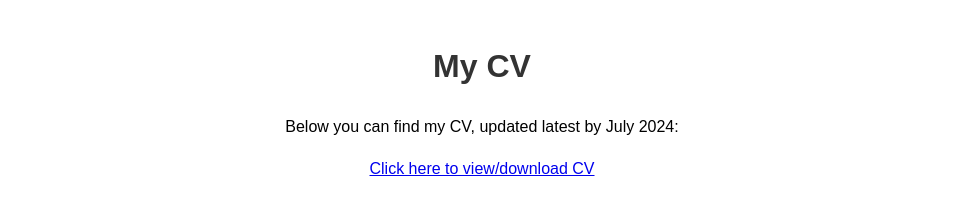
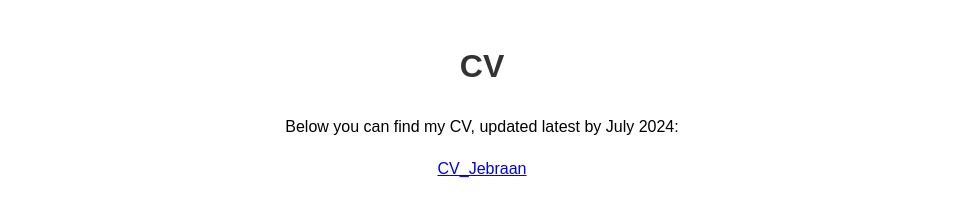
Before and after one commit to proxima786/example.github.io, a plain HTML site: page cv.html in a window 1280 px wide. Shown: the top 199 px of the page, without its empty margins (158-1121 px from the left). Drawn offline with Linux system fonts and the light colour scheme.

Commit message:
Update cv.html

```diff
--- a/cv.html
+++ b/cv.html
@@ -33,11 +33,11 @@
     </style>
 </head>
 <body>
-    <h1>My CV</h1>
+    <h1>CV</h1>
     <div class="container">
         <p>Below you can find my CV, updated latest by July 2024:</p>
         <a href="https://github.com/proxima786/example.github.io/blob/main/CV_Jebraan%20(2).pdf" target="_blank">
-            Click here to view/download CV
+            CV_Jebraan
         </a>
     </div>
     <div class="pdf-container">
```
